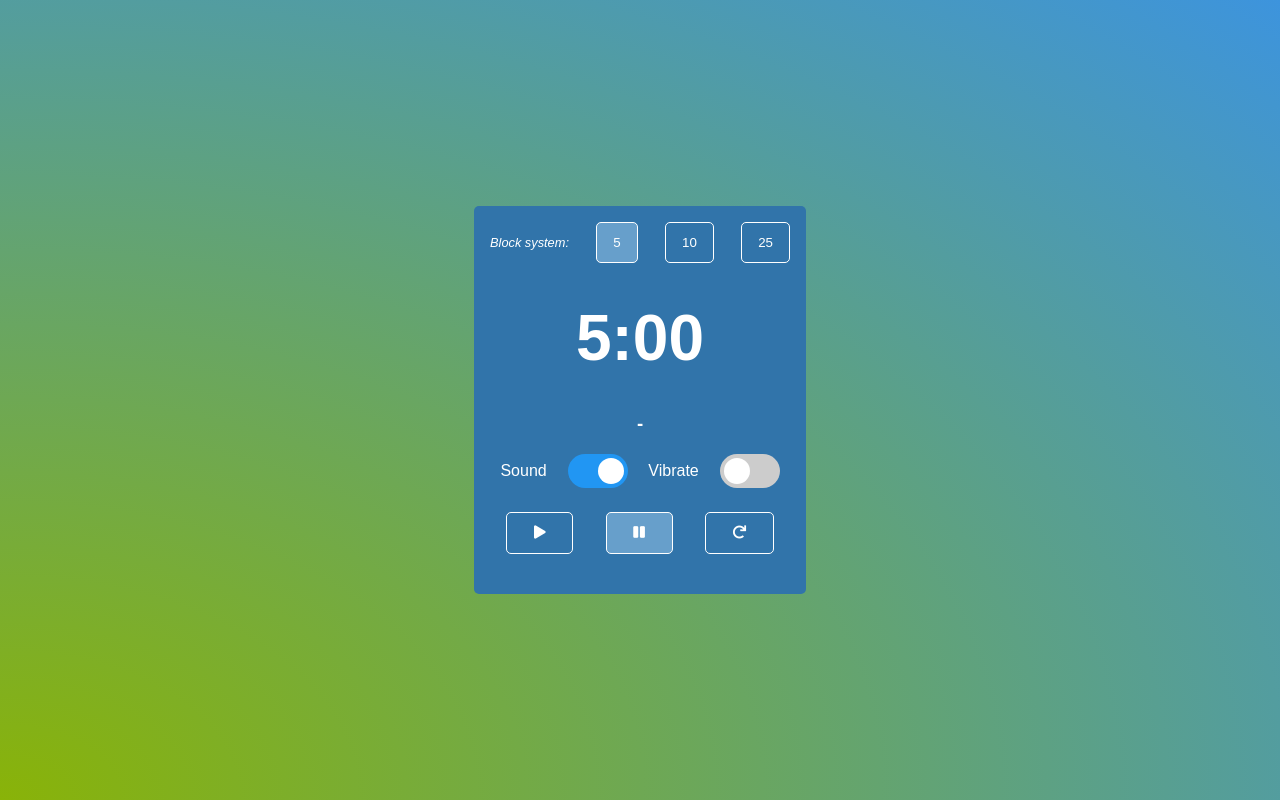
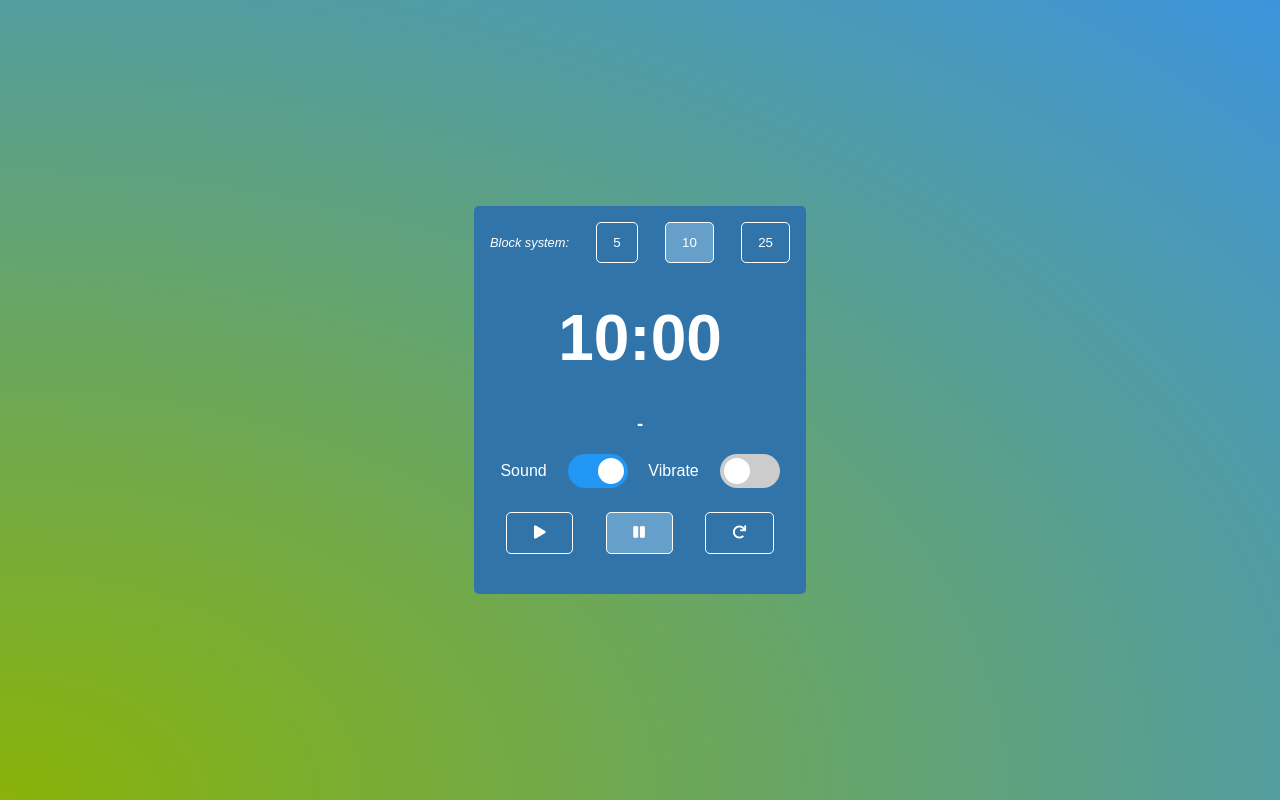
Before and after one commit to socarlosb/c-timer, a Svelte app: page / in a window 1280 px wide. Built offline with nearby package versions, Linux system fonts and the light colour scheme; a web font is replaced by a local one.

Commit message:
change default to 10min

```diff
--- a/src/App.svelte
+++ b/src/App.svelte
@@ -1,12 +1,12 @@
 <script>
   import Switch from "./Switch.svelte";
-  let timerDisplay = "5:00";
+  let timerDisplay = "10:00";
   let timerLeftDisplay = "-";
   let isPause = true;
-  let initialTime = 5 * 60;
+  let initialTime = 10 * 60;
   let countdown;
   let secondsLeft = 0;
-  let timeBlock = 5
+  let timeBlock = 10
   const audio = new Audio("./sound/this-guitar.mp3");
   const vibrate =
     navigator.vibrate ||
@@ -183,12 +183,6 @@
     background-color: rgba(157, 202, 238, 0.5);
     cursor: inherit;
   }
-
-  .note{
-    text-align: center;
-    font-style: italic;
-    font-size: 0.8em;
-  }
   .block{
     font-style: italic;
     font-size: 0.8em;
```
